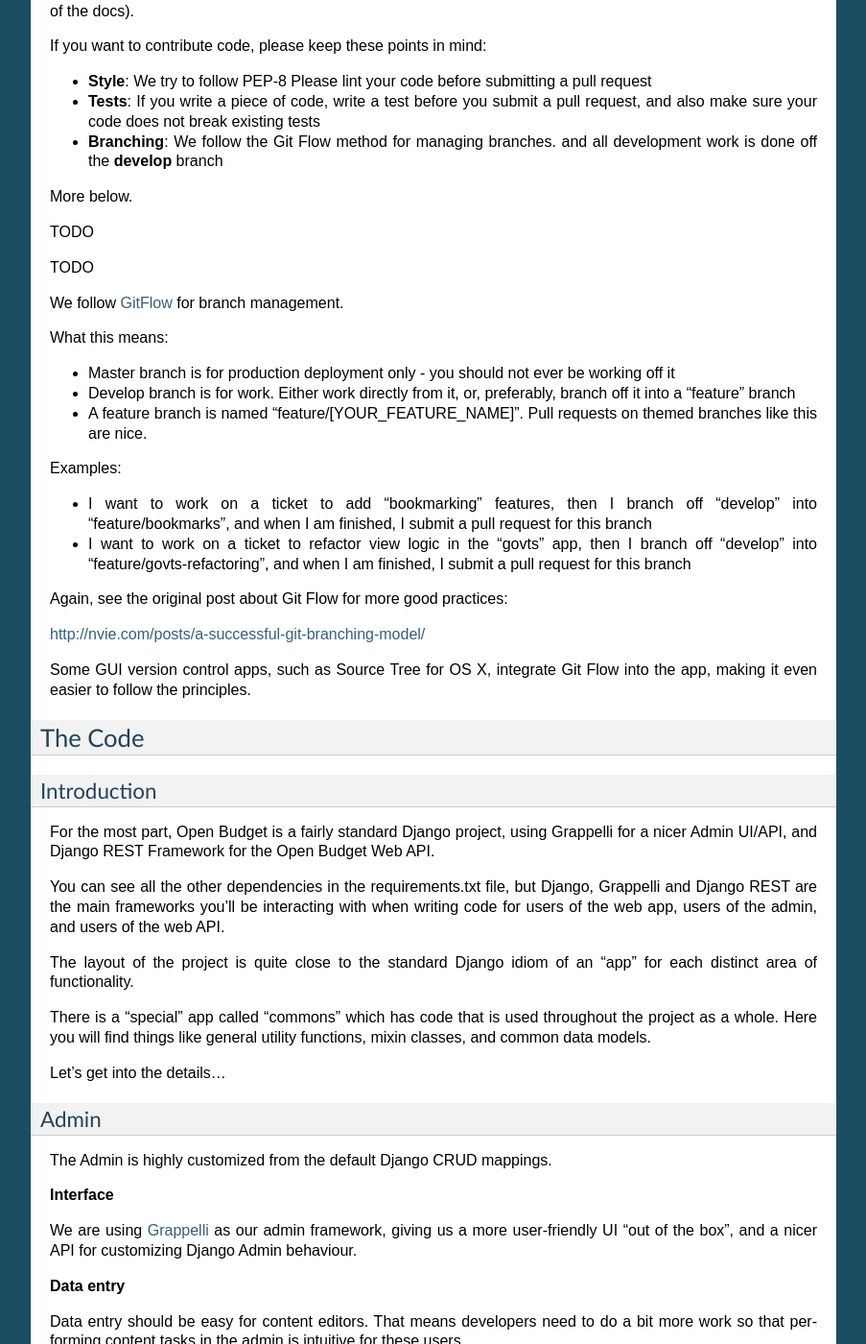
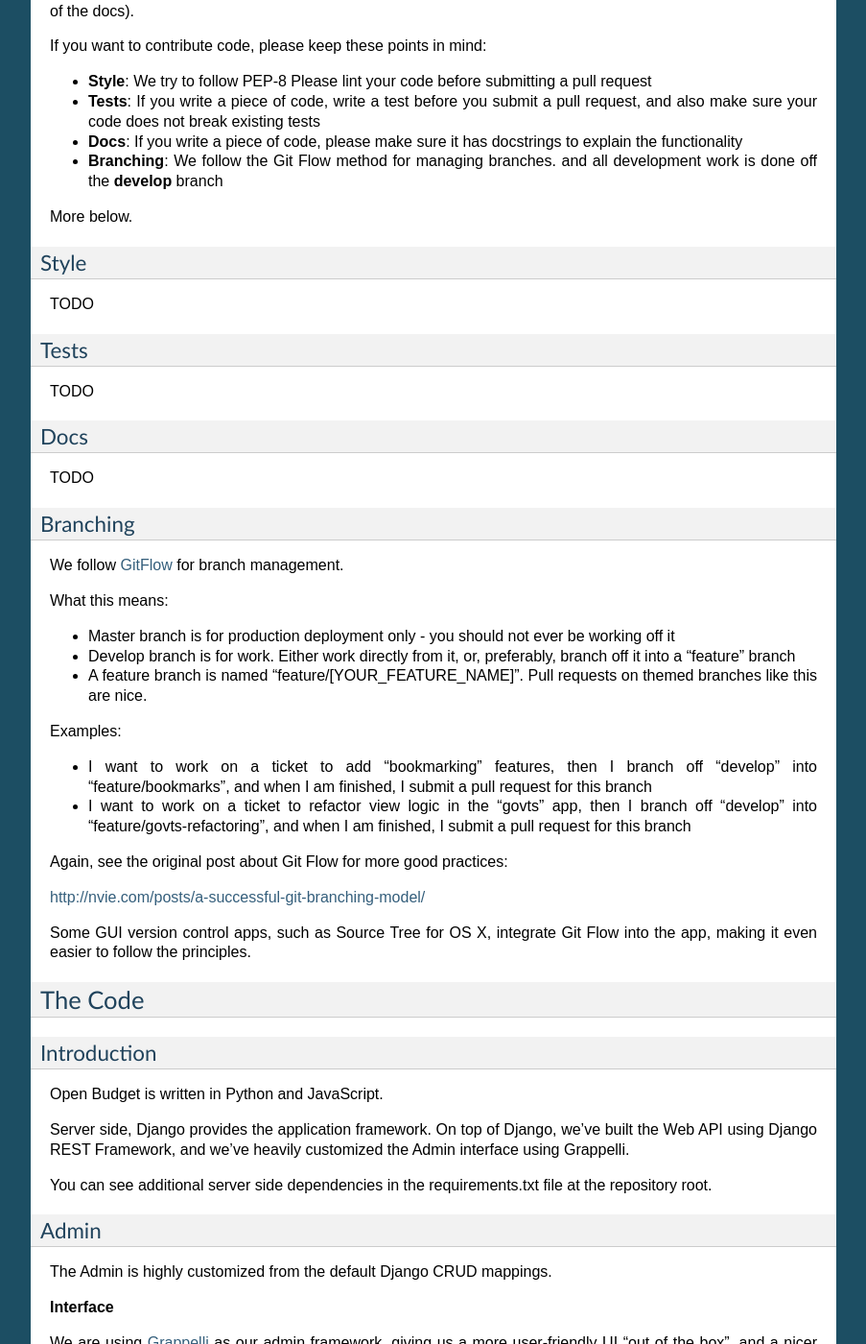
Before and after one commit to pwalsh/openbudgets, a Sphinx documentation site: the page built from docs/guide/index.rst, in a window 1280 px wide and 1400 px high, scrolled down 2605 px. Shown: the whole window at 96% size, without its empty margins (198-1101 px from the left). Built offline with Sphinx 7.4.7, drawn with Linux system fonts in a browser that asks for light colours; some of the changed text lies outside the part shown.

Commit message:
more docs updates

```diff
--- a/docs/guide/index.rst
+++ b/docs/guide/index.rst
@@ -143,22 +143,28 @@ If you want to contribute code, please keep these points in mind:
 
 * **Style**: We try to follow PEP-8 Please lint your code before submitting a pull request
 * **Tests**: If you write a piece of code, write a test before you submit a pull request, and also make sure your code does not break existing tests
+* **Docs**: If you write a piece of code, please make sure it has docstrings to explain the functionality
 * **Branching**: We follow the Git Flow method for managing branches. and all development work is done off the **develop** branch
 
 More below.
 
 Style
-+++++
+~~~~~
 
 TODO
 
 Tests
-+++++
+~~~~~
+
+TODO
+
+Docs
+~~~~~
 
 TODO
 
 Branching
-+++++++++
+~~~~~~~~~
 
 We follow GitFlow_ for branch management.
 
@@ -189,15 +195,13 @@ The Code
 Introduction
 ~~~~~~~~~~~~
 
-For the most part, Open Budget is a fairly standard Django project, using Grappelli for a nicer Admin UI/API, and Django REST Framework for the Open Budget Web API.
+Open Budget is written in Python and JavaScript.
 
-You can see all the other dependencies in the requirements.txt file, but Django, Grappelli and Django REST are the main frameworks you'll be interacting with when writing code for users of the web app, users of the admin, and users of the web API.
+Server side, Django provides the application framework. On top of Django, we've built the Web API using Django REST Framework, and we've heavily customized the Admin interface using Grappelli.
 
-The layout of the project is quite close to the standard Django idiom of an "app" for each distinct area of functionality.
+You can see additional server side dependencies in the requirements.txt file at the repository root.
 
-There is a "special" app called "commons" which has code that is used throughout the project as a whole. Here you will find things like general utility functions, mixin classes, and common data models.
 
-Let's get into the details...
 
 Admin
 ~~~~~
```
